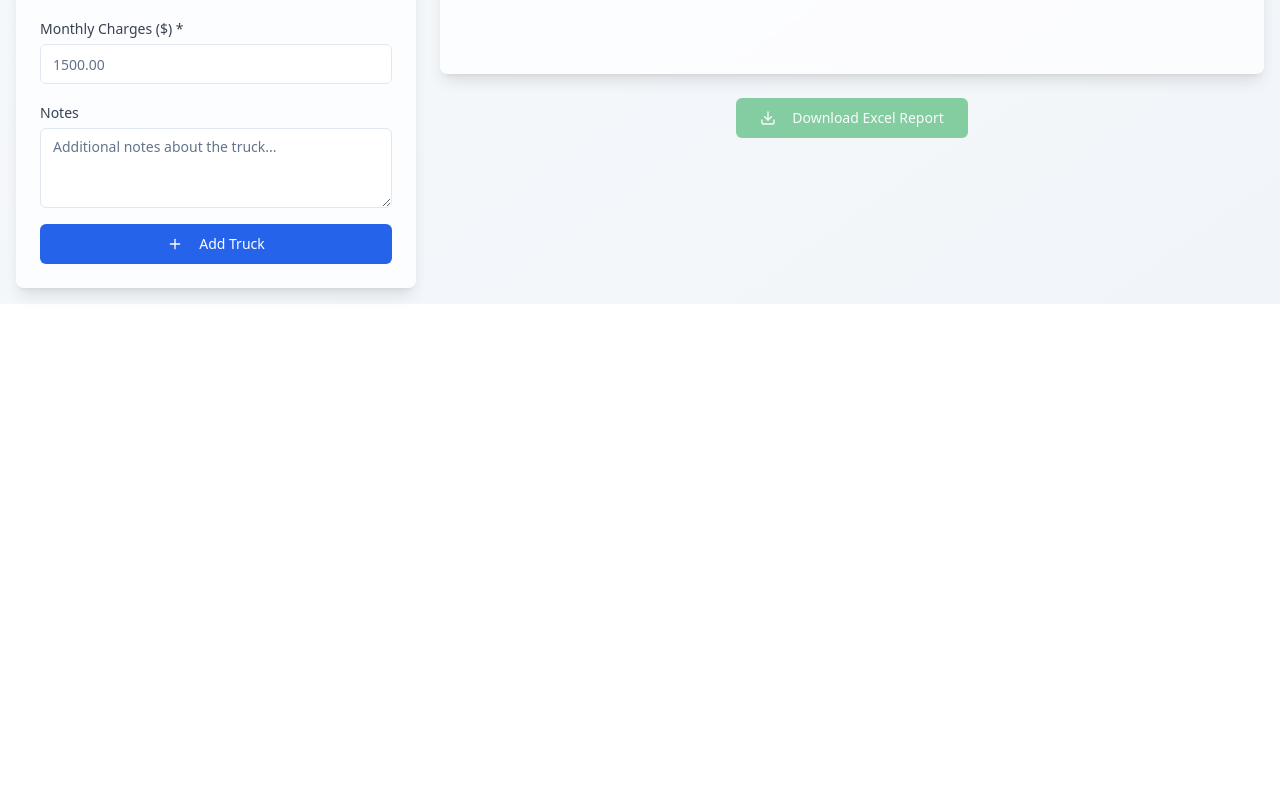
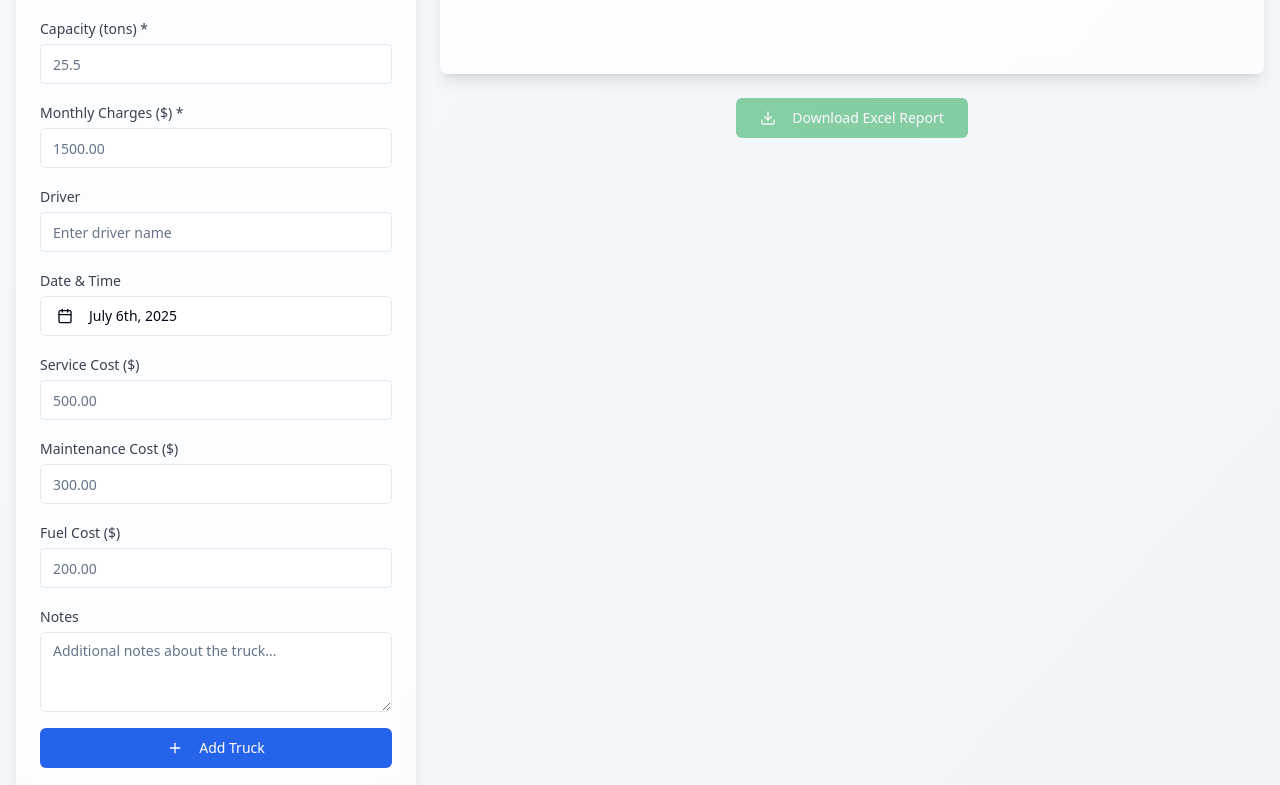
Before and after one commit to ananthu0602/logistics-fleet-manager-app, a React (Vite) app: page / in a window 1280 px wide. Shown: the part 612-1397 px from the top of the page. Before the commit the page ends 916 px from the top, so only its background shows below. Built offline with nearby package versions, Linux system fonts and the light colour scheme.

Commit message:
Refactor: Update truck form fields
Add new fields for truck details and make them optional.

```diff
--- a/package.json
+++ b/package.json
@@ -25,7 +25,7 @@
     "@radix-ui/react-label": "^2.1.0",
     "@radix-ui/react-menubar": "^1.1.1",
     "@radix-ui/react-navigation-menu": "^1.2.0",
-    "@radix-ui/react-popover": "^1.1.1",
+    "@radix-ui/react-popover": "^1.1.14",
     "@radix-ui/react-progress": "^1.1.0",
     "@radix-ui/react-radio-group": "^1.2.0",
     "@radix-ui/react-scroll-area": "^1.1.0",
--- a/src/components/TruckTable.tsx
+++ b/src/components/TruckTable.tsx
@@ -6,10 +6,16 @@ import { Badge } from '@/components/ui/badge';
 interface TruckData {
   id: string;
   vin: string;
+  vehicleNumber?: string;
   model: string;
   year: number;
   capacity: number;
   charges: number;
+  driver?: string;
+  datetime: string;
+  serviceCost?: number;
+  maintenanceCost?: number;
+  fuelCost?: number;
   notes: string;
   dateAdded: string;
 }
@@ -39,19 +45,27 @@ const TruckTable: React.FC<TruckTableProps> = ({ trucks }) => {
         <TableHeader>
           <TableRow className="bg-gray-50">
             <TableHead className="font-semibold text-gray-700">VIN</TableHead>
+            <TableHead className="font-semibold text-gray-700">Vehicle #</TableHead>
             <TableHead className="font-semibold text-gray-700">Model</TableHead>
             <TableHead className="font-semibold text-gray-700">Year</TableHead>
             <TableHead className="font-semibold text-gray-700">Capacity</TableHead>
+            <TableHead className="font-semibold text-gray-700">Driver</TableHead>
+            <TableHead className="font-semibold text-gray-700">Date/Time</TableHead>
+            <TableHead className="font-semibold text-gray-700">Service Cost</TableHead>
+            <TableHead className="font-semibold text-gray-700">Maintenance</TableHead>
+            <TableHead className="font-semibold text-gray-700">Fuel Cost</TableHead>
             <TableHead className="font-semibold text-gray-700">Monthly Charges</TableHead>
             <TableHead className="font-semibold text-gray-700">Notes</TableHead>
-            <TableHead className="font-semibold text-gray-700">Date Added</TableHead>
           </TableRow>
         </TableHeader>
         <TableBody>
           {trucks.map((truck) => (
             <TableRow key={truck.id} className="hover:bg-gray-50 transition-colors">
-              <TableCell className="font-mono text-sm bg-gray-100 rounded px-2 py-1 max-w-[150px] truncate">
+              <TableCell className="font-mono text-sm bg-gray-100 rounded px-2 py-1 max-w-[120px] truncate">
                 {truck.vin}
+              </TableCell>
+              <TableCell className="font-medium text-gray-900">
+                {truck.vehicleNumber || '-'}
               </TableCell>
               <TableCell className="font-medium text-gray-900">
                 {truck.model}
@@ -66,14 +80,26 @@ const TruckTable: React.FC<TruckTableProps> = ({ trucks }) => {
                   {truck.capacity}t
                 </Badge>
               </TableCell>
+              <TableCell className="text-gray-700">
+                {truck.driver || '-'}
+              </TableCell>
+              <TableCell className="text-gray-500 text-sm">
+                {new Date(truck.datetime).toLocaleDateString()} {new Date(truck.datetime).toLocaleTimeString([], {hour: '2-digit', minute:'2-digit'})}
+              </TableCell>
+              <TableCell className="font-medium text-blue-600">
+                {truck.serviceCost ? `$${truck.serviceCost.toLocaleString()}` : '-'}
+              </TableCell>
+              <TableCell className="font-medium text-orange-600">
+                {truck.maintenanceCost ? `$${truck.maintenanceCost.toLocaleString()}` : '-'}
+              </TableCell>
+              <TableCell className="font-medium text-red-600">
+                {truck.fuelCost ? `$${truck.fuelCost.toLocaleString()}` : '-'}
+              </TableCell>
               <TableCell className="font-medium text-green-600">
                 ${truck.charges.toLocaleString()}
               </TableCell>
-              <TableCell className="max-w-[200px] truncate text-gray-600">
+              <TableCell className="max-w-[150px] truncate text-gray-600">
                 {truck.notes || 'No notes'}
-              </TableCell>
-              <TableCell className="text-gray-500 text-sm">
-                {new Date(truck.dateAdded).toLocaleDateString()}
               </TableCell>
             </TableRow>
           ))}
--- a/src/pages/Index.tsx
+++ b/src/pages/Index.tsx
@@ -5,18 +5,28 @@ import { Button } from '@/components/ui/button';
 import { Input } from '@/components/ui/input';
 import { Label } from '@/components/ui/label';
 import { Textarea } from '@/components/ui/textarea';
-import { Truck, Download, Plus, BarChart3 } from 'lucide-react';
+import { Calendar } from '@/components/ui/calendar';
+import { Popover, PopoverContent, PopoverTrigger } from '@/components/ui/popover';
+import { Truck, Download, Plus, BarChart3, CalendarIcon } from 'lucide-react';
 import { toast } from '@/hooks/use-toast';
+import { format } from 'date-fns';
+import { cn } from '@/lib/utils';
 import TruckChart from '@/components/TruckChart';
 import TruckTable from '@/components/TruckTable';
 
 interface TruckData {
   id: string;
   vin: string;
+  vehicleNumber?: string;
   model: string;
   year: number;
   capacity: number;
   charges: number;
+  driver?: string;
+  datetime: string;
+  serviceCost?: number;
+  maintenanceCost?: number;
+  fuelCost?: number;
   notes: string;
   dateAdded: string;
 }
@@ -25,12 +35,18 @@ const Index = () => {
   const [trucks, setTrucks] = useState<TruckData[]>([]);
   const [formData, setFormData] = useState({
     vin: '',
+    vehicleNumber: '',
     model: '',
     year: '',
     capacity: '',
     charges: '',
+    driver: '',
+    serviceCost: '',
+    maintenanceCost: '',
+    fuelCost: '',
     notes: ''
   });
+  const [selectedDate, setSelectedDate] = useState<Date>(new Date());
   const [isLoading, setIsLoading] = useState(false);
 
   // Load trucks from localStorage on component mount
@@ -91,10 +107,16 @@ const Index = () => {
     const newTruck: TruckData = {
       id: Date.now().toString(),
       vin: formData.vin,
+      vehicleNumber: formData.vehicleNumber || undefined,
       model: formData.model,
       year: parseInt(formData.year),
       capacity: parseFloat(formData.capacity),
       charges: parseFloat(formData.charges),
+      driver: formData.driver || undefined,
+      datetime: selectedDate.toISOString(),
+      serviceCost: formData.serviceCost ? parseFloat(formData.serviceCost) : undefined,
+      maintenanceCost: formData.maintenanceCost ? parseFloat(formData.maintenanceCost) : undefined,
+      fuelCost: formData.fuelCost ? parseFloat(formData.fuelCost) : undefined,
       notes: formData.notes,
       dateAdded: new Date().toISOString()
     };
@@ -104,12 +126,18 @@ const Index = () => {
     // Reset form
     setFormData({
       vin: '',
+      vehicleNumber: '',
       model: '',
       year: '',
       capacity: '',
       charges: '',
+      driver: '',
+      serviceCost: '',
+      maintenanceCost: '',
+      fuelCost: '',
       notes: ''
     });
+    setSelectedDate(new Date());
 
     setIsLoading(false);
     toast({ title: "Success", description: "Truck added successfully!" });
@@ -121,16 +149,22 @@ const Index = () => {
       return;
     }
 
-    // Create CSV content (since we can't generate actual Excel without backend)
-    const headers = ['VIN', 'Model', 'Year', 'Capacity (tons)', 'Charges ($)', 'Notes', 'Date Added'];
+    // Create CSV content with new fields
+    const headers = ['VIN', 'Vehicle Number', 'Model', 'Year', 'Capacity (tons)', 'Charges ($)', 'Driver', 'DateTime', 'Service Cost ($)', 'Maintenance Cost ($)', 'Fuel Cost ($)', 'Notes', 'Date Added'];
     const csvContent = [
       headers.join(','),
       ...trucks.map(truck => [
         truck.vin,
+        truck.vehicleNumber || '',
         truck.model,
         truck.year,
         truck.capacity,
         truck.charges,
+        truck.driver || '',
+        new Date(truck.datetime).toLocaleString(),
+        truck.serviceCost || '',
+        truck.maintenanceCost || '',
+        truck.fuelCost || '',
         `"${truck.notes.replace(/"/g, '""')}"`,
         new Date(truck.dateAdded).toLocaleDateString()
       ].join(','))
@@ -183,6 +217,18 @@ const Index = () => {
                       placeholder="Enter VIN number"
                       className="mt-1"
                       required
+                    />
+                  </div>
+
+                  <div>
+                    <Label htmlFor="vehicleNumber" className="text-sm font-medium text-gray-700">Vehicle Number</Label>
+                    <Input
+                      id="vehicleNumber"
+                      name="vehicleNumber"
+                      value={formData.vehicleNumber}
+                      onChange={handleInputChange}
+                      placeholder="Enter vehicle number"
+                      className="mt-1"
                     />
                   </div>
 
@@ -244,6 +290,90 @@ const Index = () => {
                       min="0"
                       className="mt-1"
                       required
+                    />
+                  </div>
+
+                  <div>
+                    <Label htmlFor="driver" className="text-sm font-medium text-gray-700">Driver</Label>
+                    <Input
+                      id="driver"
+                      name="driver"
+                      value={formData.driver}
+                      onChange={handleInputChange}
+                      placeholder="Enter driver name"
+                      className="mt-1"
+                    />
+                  </div>
+
+                  <div>
+                    <Label className="text-sm font-medium text-gray-700">Date & Time</Label>
+                    <Popover>
+                      <PopoverTrigger asChild>
+                        <Button
+                          variant="outline"
+                          className={cn(
+                            "w-full justify-start text-left font-normal mt-1",
+                            !selectedDate && "text-muted-foreground"
+                          )}
+                        >
+                          <CalendarIcon className="mr-2 h-4 w-4" />
+                          {selectedDate ? format(selectedDate, "PPP") : <span>Pick a date</span>}
+                        </Button>
+                      </PopoverTrigger>
+                      <PopoverContent className="w-auto p-0" align="start">
+                        <Calendar
+                          mode="single"
+                          selected={selectedDate}
+                          onSelect={(date) => date && setSelectedDate(date)}
+                          initialFocus
+                          className="p-3 pointer-events-auto"
+                        />
+                      </PopoverContent>
+                    </Popover>
+                  </div>
+
+                  <div>
+                    <Label htmlFor="serviceCost" className="text-sm font-medium text-gray-700">Service Cost ($)</Label>
+                    <Input
+                      id="serviceCost"
+                      name="serviceCost"
+                      type="number"
+                      step="0.01"
+                      value={formData.serviceCost}
+                      onChange={handleInputChange}
+                      placeholder="500.00"
+                      min="0"
+                      className="mt-1"
+                    />
+                  </div>
+
+                  <div>
+                    <Label htmlFor="maintenanceCost" className="text-sm font-medium text-gray-700">Maintenance Cost ($)</Label>
+                    <Input
+                      id="maintenanceCost"
+                      name="maintenanceCost"
+                      type="number"
+                      step="0.01"
+                      value={formData.maintenanceCost}
+                      onChange={handleInputChange}
+                      placeholder="300.00"
+                      min="0"
+                      className="mt-1"
+                    />
+                  </div>
+
+                  <div>
+                    <Label htmlFor="fuelCost" className="text-sm font-medium text-gray-700">Fuel Cost ($)</Label>
+                    <Input
+                      id="fuelCost"
+                      name="fuelCost"
+                      type="number"
+                      step="0.01"
+                      value={formData.fuelCost}
+                      onChange={handleInputChange}
+                      placeholder="200.00"
+                      min="0"
+                      className="mt-1"
                     />
                   </div>
 
```
Also changed, not shown: 1 other file (tests, documents, lock files or other folders).
